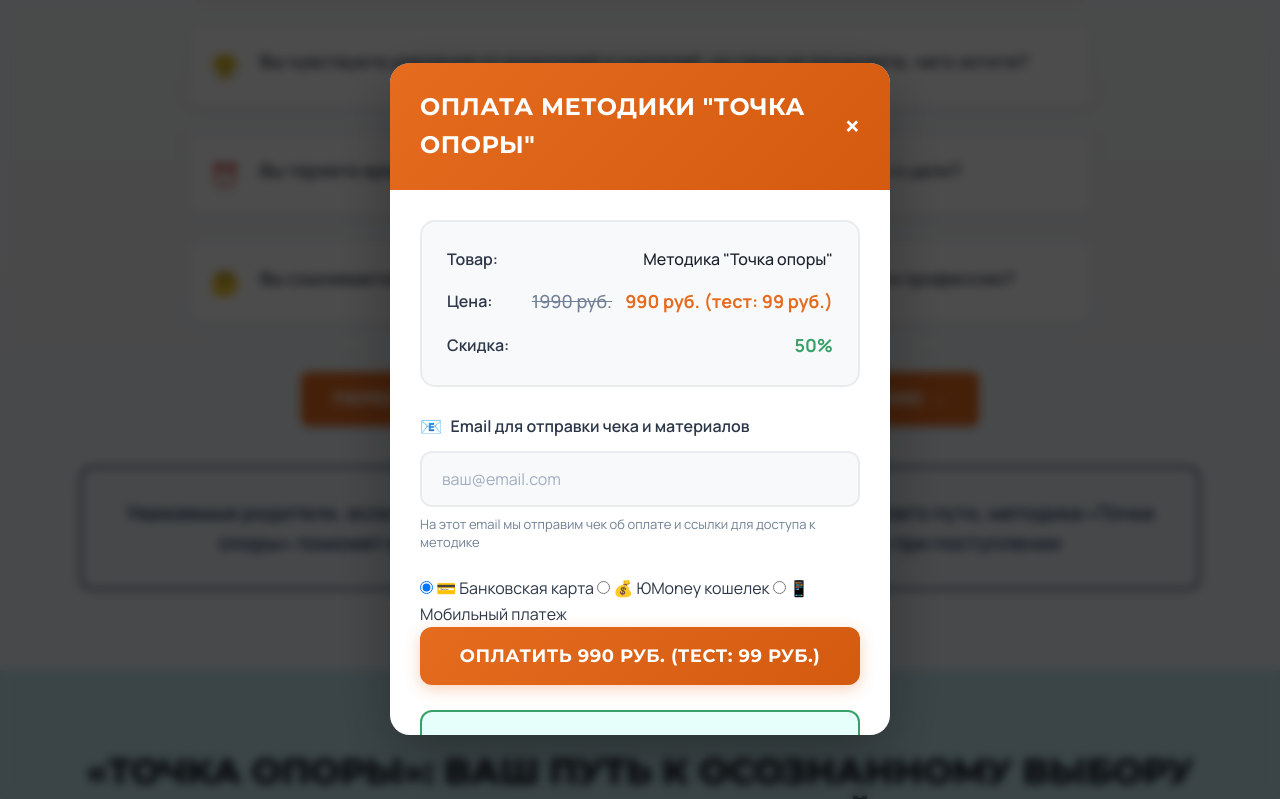
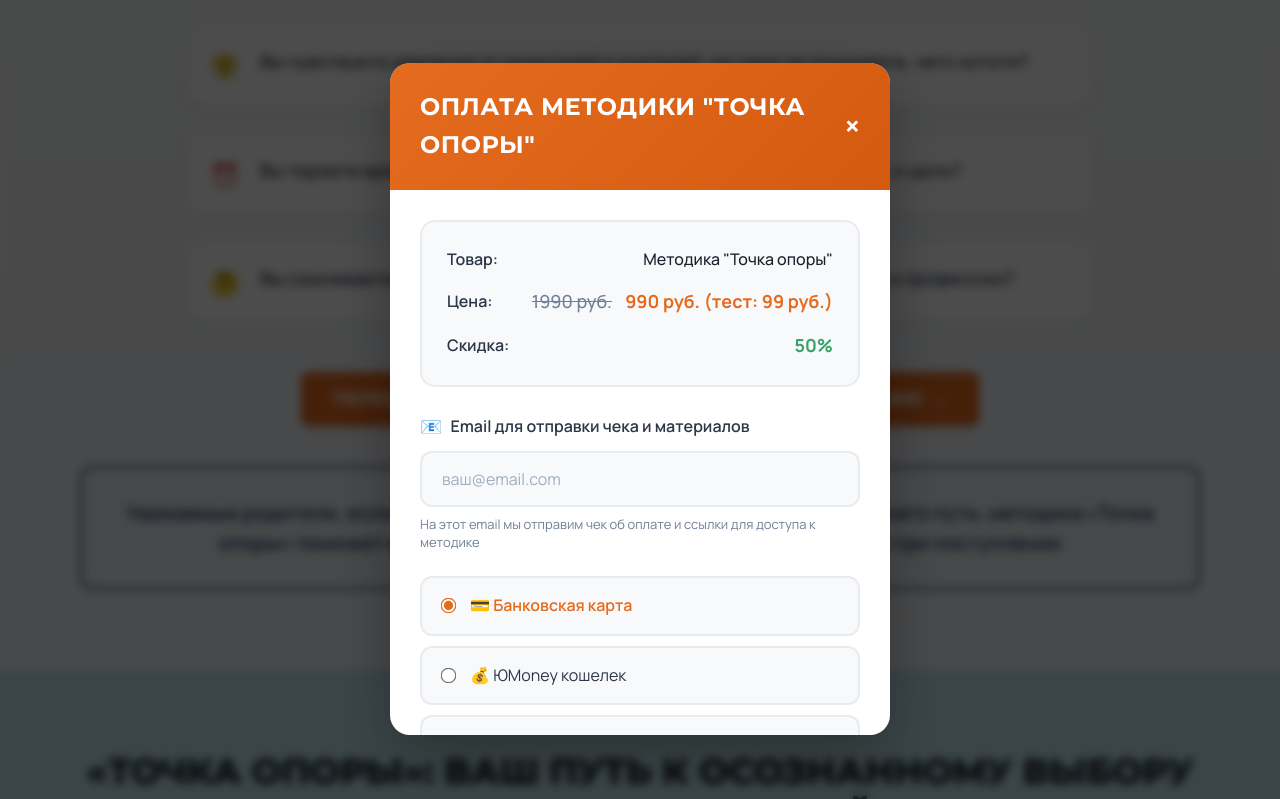
Before and after one commit to mmorgunov2013-commits/Project_child, a plain HTML site: page index.html in a window 1280 px wide. Both pictures are taken after a click on the button "ПЕРЕСТАТЬ СОМНЕВАТЬСЯ И УЗНАТЬ СВОЮ ПРОФЕССИЮ →". Shown: the part 1250-2049 px from the top of the page. Drawn offline with Linux system fonts and the light colour scheme.

Commit message:
Update styles.css

```diff
--- a/styles.css
+++ b/styles.css
@@ -1295,7 +1295,44 @@ body {
     line-height: 1.4;
 }
 
-/* Способ оплаты теперь фиксированный - банковская карта */
+.payment-methods {
+    margin-bottom: 25px;
+}
+
+.payment-method {
+    display: flex;
+    align-items: center;
+    padding: 15px 20px;
+    margin-bottom: 10px;
+    background-color: #F8F9FA;
+    border: 2px solid #E9ECEF;
+    border-radius: 12px;
+    cursor: pointer;
+    transition: all 0.3s ease;
+    font-family: 'Manrope', sans-serif;
+}
+
+.payment-method:hover {
+    background-color: #E9ECEF;
+    border-color: #D45A0F;
+}
+
+.payment-method input[type="radio"] {
+    margin-right: 15px;
+    transform: scale(1.2);
+    accent-color: #E56B1F;
+}
+
+.payment-method input[type="radio"]:checked + .payment-method-text {
+    color: #E56B1F;
+    font-weight: 600;
+}
+
+.payment-method-text {
+    font-size: 16px;
+    color: #2D3748;
+    transition: all 0.3s ease;
+}
 
 .payment-actions {
     margin-bottom: 25px;
```
